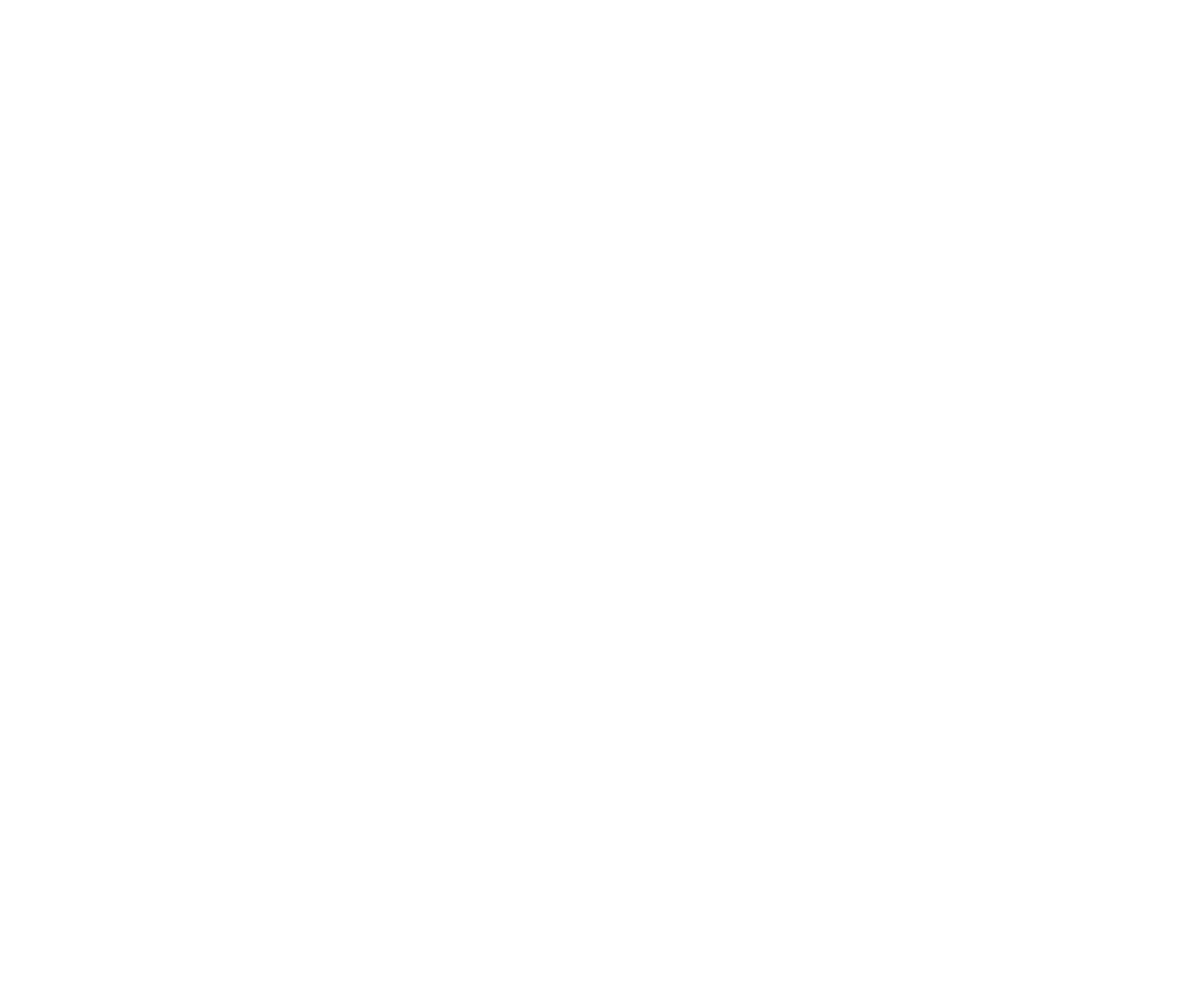
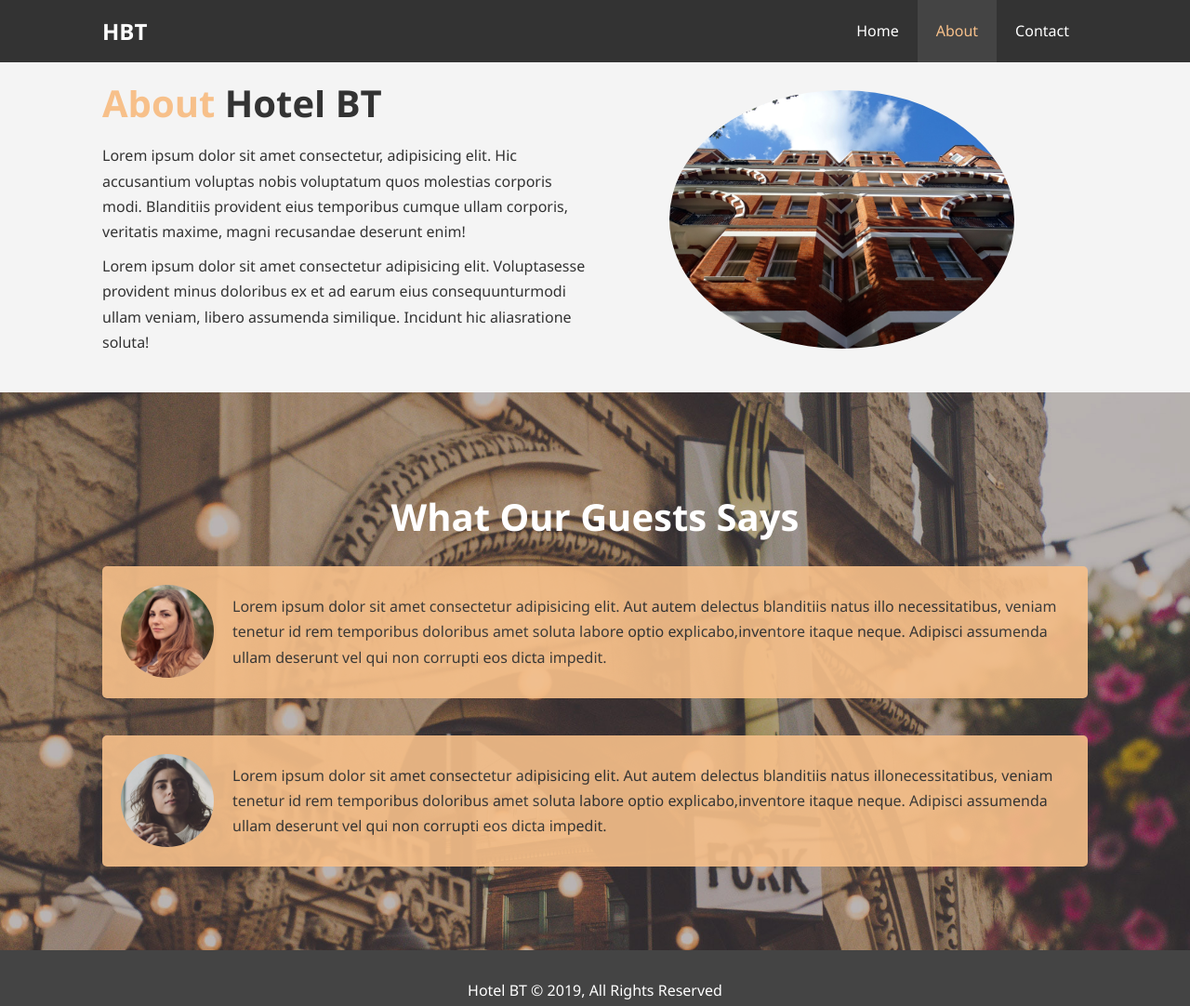
Before and after one commit to oxydev/html_css, a plain HTML site: page Project_hotel/about.html in a window 1280 px wide. Shown: the whole page at 93% size. Before the commit the page ends 800 px from the top, so only its background shows below. Drawn offline with Linux system fonts and the light colour scheme.

Commit message:
about page

```diff
--- a/Project_hotel/about.html
+++ b/Project_hotel/about.html
@@ -0,0 +1,71 @@
+<!DOCTYPE html>
+<html lang="en">
+
+<head>
+    <meta charset="UTF-8">
+    <meta name="viewport" content="width=device-width, initial-scale=1.0">
+    <meta http-equiv="X-UA-Compatible" content="ie=edge">
+    <meta name="description" content="Welcome to the most Extraordinary hotel in Boston">
+    <meta name="keywords" content="hotel,boston hotel,new england hotel">
+
+    <link rel="stylesheet" href="css/style.css">
+    <title>Hotel BT | About</title>
+</head>
+
+<body>
+    <header>
+        <nav id="navbar">
+            <div class="container">
+                <h1 class="logo"><a href="index.html">HBT</a></h1>
+                <ul>
+                    <li><a href="index.html">Home</a></li>
+                    <li><a class="current" href="about.html">About</a></li>
+                    <li><a href="contact.html">Contact</a></li>
+                </ul>
+            </div>
+        </nav>
+
+    </header>
+
+    <section id="about-info" class="bg-light py-3">
+        <div class="container">
+            <div class="info-left">
+                <h1 class="l-heading"><span class="text-primary">About</span> Hotel BT</h1>
+                <p>Lorem ipsum dolor sit amet consectetur, adipisicing elit. Hic accusantium voluptas nobis voluptatum
+                    quos molestias corporis modi. Blanditiis provident eius temporibus cumque ullam corporis, veritatis
+                    maxime, magni recusandae deserunt enim!</p>
+                <p>Lorem ipsum dolor sit amet consectetur adipisicing elit. Voluptasesse provident minus doloribus ex et
+                    ad earum eius consequunturmodi ullam veniam, libero assumenda similique. Incidunt hic aliasratione
+                    soluta!
+                </p>
+            </div>
+            <div class="info-right">
+                <img src="./images/photo-2.jpg" alt="Hotel">
+            </div>
+        </div>
+    </section>
+
+    <div class="clr"></div>
+    <section id="testimonials" class="py-3">
+        <div class="container">
+            <h2 class="l-heading">What Our Guests Says</h2>
+            <div class="testimonial bg-primary">
+                <img src="./images/person-1.jpg" alt="Sita">
+                <p>Lorem ipsum dolor sit amet consectetur adipisicing elit. Aut autem delectus blanditiis natus illo necessitatibus, veniam tenetur id rem temporibus doloribus amet soluta labore optio explicabo,inventore itaque neque. Adipisci assumenda ullam deserunt vel qui non corrupti eos dicta impedit.
+                </p>
+            </div>
+
+            <div class="testimonial bg-primary">
+                <img src="./images/person-2.jpg" alt="Gita">
+                <p>Lorem ipsum dolor sit amet consectetur adipisicing elit. Aut autem delectus blanditiis natus illonecessitatibus, veniam tenetur id rem temporibus doloribus amet soluta labore optio explicabo,inventore itaque neque. Adipisci assumenda ullam deserunt vel qui non corrupti eos dicta impedit.
+                </p>
+            </div>
+
+        </div>
+    </section>
+    <footer id="main-footer">
+        <p>Hotel BT &copy; 2019, All Rights Reserved</p>
+    </footer>
+</body>
+
+</html>
--- a/Project_hotel/css/style.css
+++ b/Project_hotel/css/style.css
@@ -75,6 +75,14 @@ p{
 .clr {
     clear: both;
 }
+/* heading */
+.l-heading{
+    font-size: 40px;
+}
+/* padding */
+.py-1 { padding: 10px 0; }
+.py-2 { padding: 10px 0; }
+.py-3 { padding: 30px 0; }
 
 /* NavBar */
 
@@ -172,6 +180,56 @@ p{
     margin-bottom: 10px;
 }
 
+/*About Info*/
+#about-info .info-left {
+    float: left;
+    width: 50%;
+    min-height: 100%;
+}
+#about-info .info-right{
+    float: right;
+    width: 50%;
+    min-height: 100%;
+}
+
+#about-info .info-right img {
+    display: block;
+    margin: auto;
+    width: 70%;
+    border-radius: 50%;
+}
+
+
+/* testemonial */
+#testimonials {
+    height: 600px;
+    background: url('../images/test-bg.jpg') no-repeat center center/cover;
+    padding-top: 100px;
+}
+
+#testimonials .testimonial{
+    padding: 20px;
+    margin-bottom: 40px;
+    border-radius: 5px;
+    opacity: 0.9;
+
+}
+#testimonials .testimonial img {
+    float: left;
+    width: 100px;
+    margin-right: 20px;
+    border-radius: 50%;
+}
+
+#testimonials h2 {
+    margin-top: 20px;
+    color: white;
+    text-align: center;
+    padding-bottom: 40px;
+}
+
+
+
 /* Main Footer */
 #main-footer {
     text-align: center;
```
